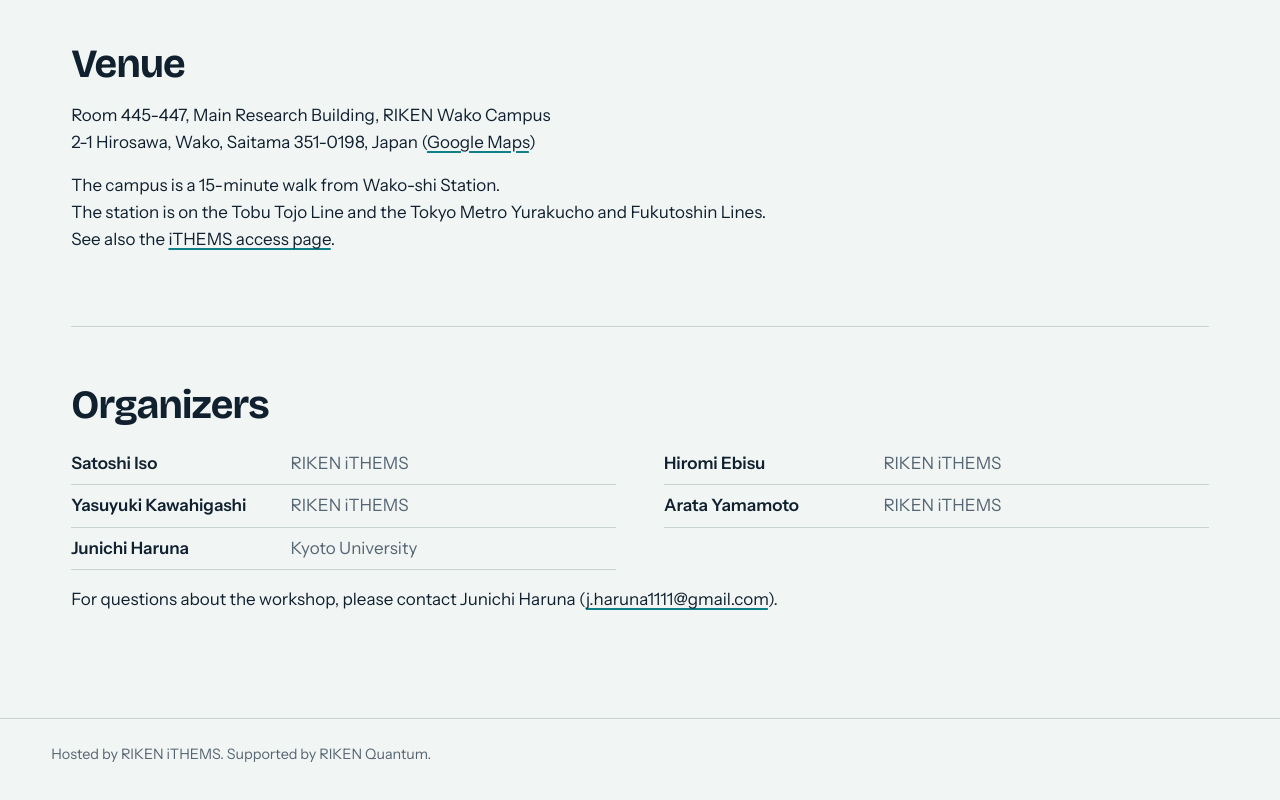
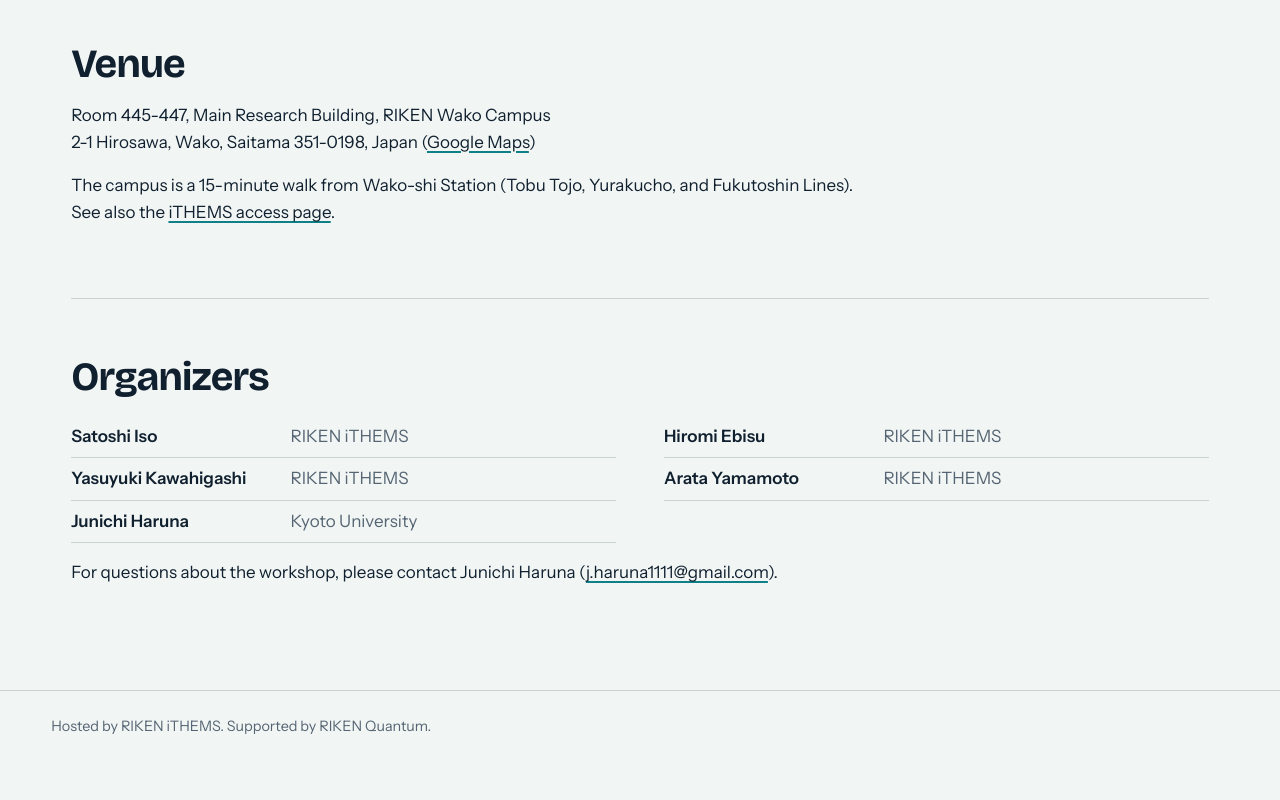
Before and after one commit to junichiharuna/riken-qec-workshop-2027, a plain HTML site: page index.html in a window 1280 px wide. Shown: the part 2824-3624 px from the top of the page. After the commit the page ends 3602 px from the top, so only its background shows below. Drawn offline with nearby package versions, Linux system fonts and the light colour scheme.

Commit message:
Venue: put the walk and the lines in one sentence
Co-Authored-By: Claude Fable 5.2 <noreply@anthropic.com>

```diff
--- a/index.html
+++ b/index.html
@@ -134,7 +134,7 @@
 <section id="venue" class="block">
   <h2>Venue</h2>
   <p>Room 445-447, Main Research Building, RIKEN Wako Campus<br>2-1 Hirosawa, Wako, Saitama 351-0198, Japan (<a href="https://maps.app.goo.gl/T7CMykS6LzEtAt3Z9">Google Maps</a>)</p>
-  <p>The campus is a 15-minute walk from Wako-shi Station.<br>The station is on the Tobu Tojo Line and the Tokyo Metro Yurakucho and Fukutoshin Lines.<br>See also the <a href="https://ithems.riken.jp/en/access/main-research-building">iTHEMS access page</a>.</p>
+  <p class="wide">The campus is a 15-minute walk from Wako-shi Station (Tobu Tojo, Yurakucho, and Fukutoshin Lines).<br>See also the <a href="https://ithems.riken.jp/en/access/main-research-building">iTHEMS access page</a>.</p>
 </section>
 
 <section id="organizers" class="block">
--- a/style.css
+++ b/style.css
@@ -112,6 +112,8 @@ h2 { margin: 0 0 1rem; font: 700 clamp(1.7rem, 3.4vw, 2.5rem)/1.1 var(--display)
 .block h3 { margin: 2rem 0 .6rem; font: 500 1.15rem/1.3 var(--display); color: var(--soft); }
 .block p { max-width: 42em; margin: 0 0 1rem; }
 .note { color: var(--soft); }
+/* a paragraph whose sentences are set one per line may run past the usual measure */
+.block p.wide { max-width: none; }
 
 /* timetable: one column per day, rows are 5-minute steps from 9:30 */
 .timetable { display: grid; grid-template-columns: repeat(4, minmax(0, 1fr)); gap: 0 1rem; margin-top: 1.5rem; }
```
